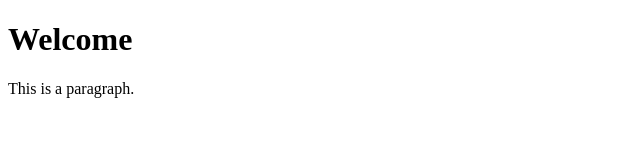
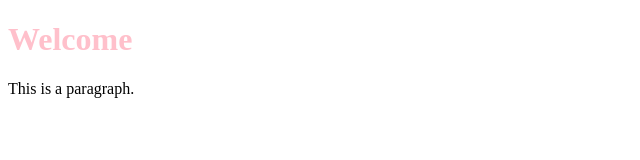
Before and after one commit to troycarson100/branches-practice, a plain HTML site: page index.html in a window 1280 px wide. Shown: the whole page, without its empty margins (0-640 px from the left). Drawn offline with Linux system fonts and the light colour scheme.

Commit message:
create stylesheet and one style

```diff
--- a/index.html
+++ b/index.html
@@ -3,6 +3,7 @@
   <head>
     <meta charset="utf-8">
     <title>Practicing with Git Branches</title>
+    <link rel="stylesheet" href="styles.css">
   </head>
   <body>
     <h1>Welcome</h1>
--- /dev/null
+++ b/styles.css
@@ -0,0 +1,3 @@
+h1 {
+  color: pink;
+}
```
